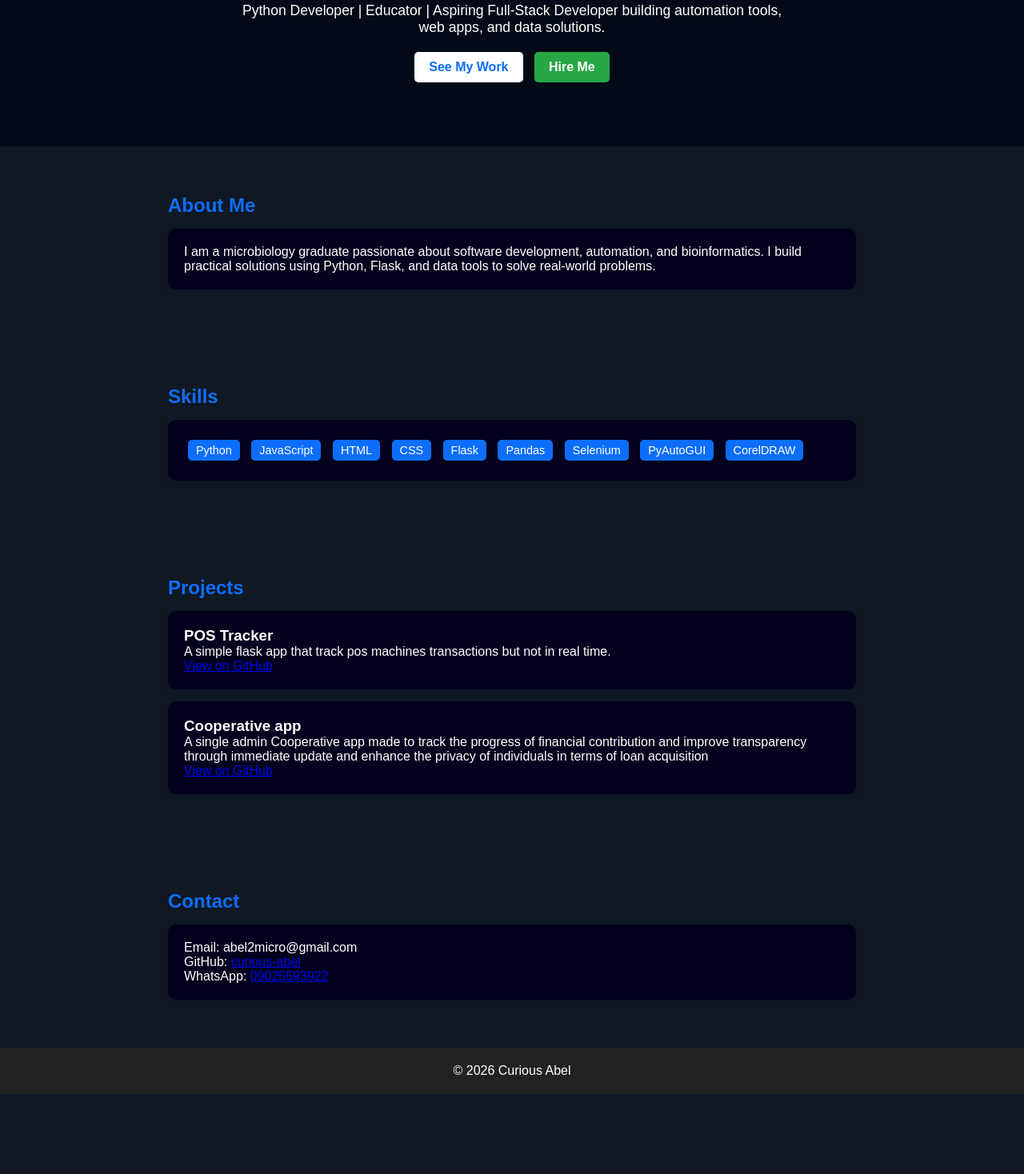
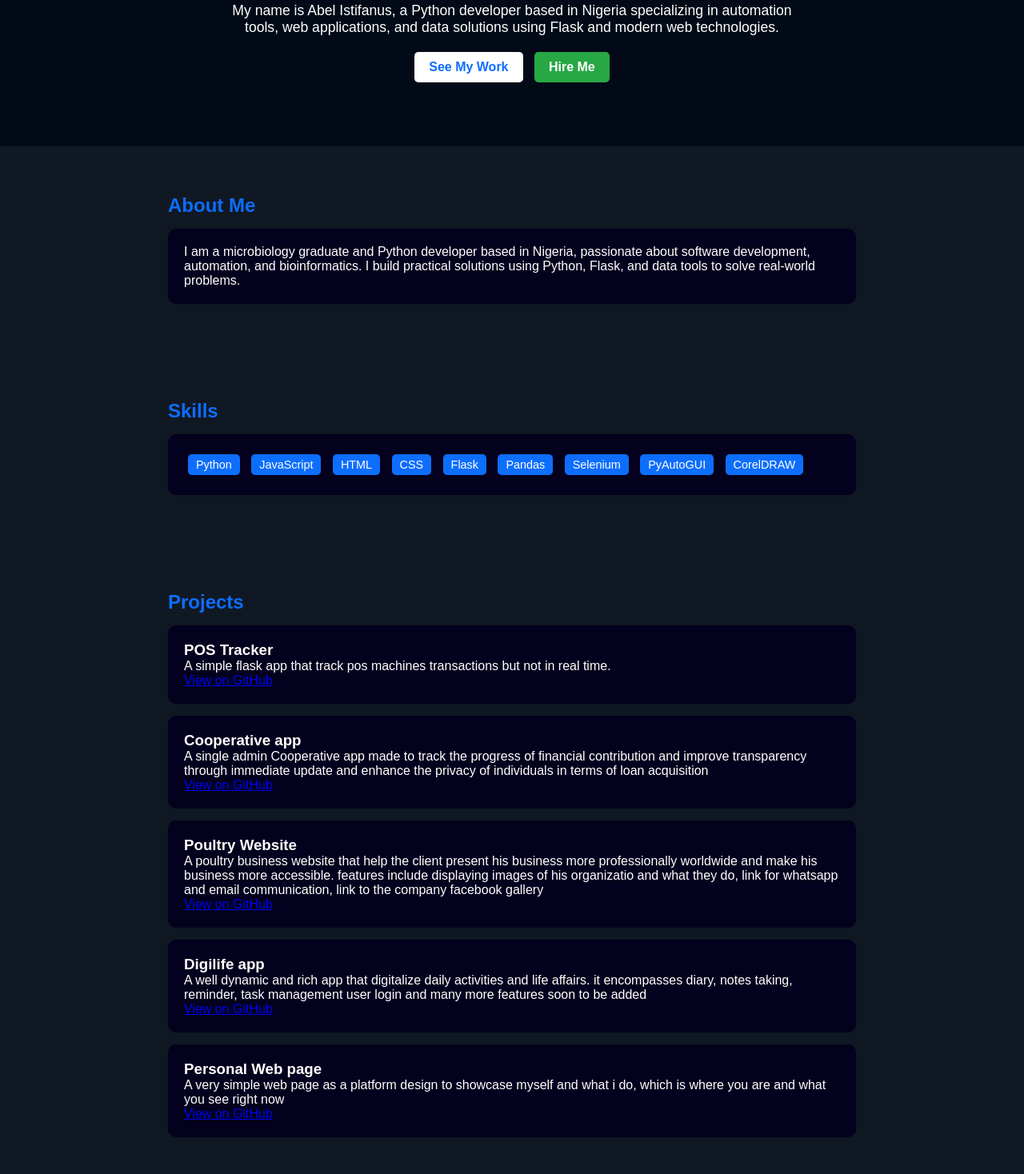
Before and after one commit to curious-abel/curious-abel.github.io, a plain HTML site: page index.html in a window 1280 px wide. Shown: the part 232-1700 px from the top of the page at 80% size. Before the commit the page ends 1600 px from the top, so only its background shows below. Drawn offline with Linux system fonts and the light colour scheme.

Commit message:
making site visible

```diff
--- a/index.html
+++ b/index.html
@@ -3,9 +3,19 @@
 <head>
   <meta charset="UTF-8" />
   <meta name="viewport" content="width=device-width, initial-scale=1.0"/>
-  <title>Abel Istifanus | Portfolio</title>
+
+  <title>Abel Istifanus | Python Developer Portfolio in Nigeria</title>
+
+  <meta name="description" content="Abel Istifanus is a Python developer in Kaduna, Nigeria building automation tools, web apps, and data solutions using Flask, Pandas, and JavaScript.">
+
+  <meta name="keywords" content="Python developer Kaduna, Nigeria, Flask developer, automation tools, web developer portfolio, Abel Istifanus">
+
+  <meta property="og:title" content="Abel Istifanus | Python Developer Portfolio">
+  <meta property="og:description" content="Python developer in Nigeria building automation tools and web apps.">
+  <meta property="og:type" content="website">
+  <meta property="og:url" content="https://curious-abel.github.io/">
+
   <link rel="stylesheet" href="css/style.css">
-
 </head>
 
 <body>
@@ -25,9 +35,9 @@
   <!-- HERO -->
   <header>
     <h1>Curious Abel</h1>
-    <p>
-      Python Developer | Educator | Aspiring Full-Stack Developer building automation tools, web apps, and data solutions.
-    </p>
+<p>
+  My name is Abel Istifanus, a Python developer based in Nigeria specializing in automation tools, web applications, and data solutions using Flask and modern web technologies.
+</p>
 
     <a href="#projects" class="btn btn-light">See My Work</a>
     <a href="#contact" class="btn btn-green">Hire Me</a>
@@ -37,10 +47,10 @@
   <section id="about">
     <h2>About Me</h2>
     <div class="card">
-      <p>
-        I am a microbiology graduate passionate about software development, automation, and bioinformatics.
-        I build practical solutions using Python, Flask, and data tools to solve real-world problems.
-      </p>
+ <p>
+  I am a microbiology graduate and Python developer based in Nigeria, passionate about software development, automation, and bioinformatics.
+  I build practical solutions using Python, Flask, and data tools to solve real-world problems.
+</p>
     </div>
   </section>
 
@@ -67,13 +77,31 @@
     <div class="card">
       <h3>POS Tracker</h3>
       <p>A simple flask app that track pos machines transactions but not in real time.</p>
-      <p><a href="https://github.com/curious-abel/POS-TRACKER">View on GitHub</a></p>
+      <p><a href="https://github.com/curious-abel/POS-TRACKER" aria-label="View POS Tracker project on GitHub">View on GitHub</a></p>
     </div>
 
     <div class="card">
       <h3>Cooperative app</h3>
       <p>A single admin Cooperative app made to track the progress of financial contribution and improve transparency through immediate update and enhance the privacy of individuals in terms of loan acquisition</p>
       <p><a href="https://github.com/curious-abel/Financial-Cooperative">View on GitHub</a></p>
+    </div>
+
+    <div class="card">
+      <h3>Poultry Website</h3>
+      <p>A poultry business website that help the client present his business more professionally worldwide and make his business more accessible. features include displaying images of his organizatio and what they do, link for whatsapp and email communication, link to the company facebook gallery</p>
+      <p><a href="https://github.com/curious-abel/Poultry-website">View on GitHub</a></p>
+    </div>
+
+        <div class="card">
+      <h3>Digilife app</h3>
+      <p>A well dynamic and rich app that digitalize daily activities and life affairs. it encompasses diary, notes taking, reminder, task management user login and many more features soon to be added</p>
+      <p><a href="https://github.com/curious-abel/DigiLife">View on GitHub</a></p>
+    </div>
+
+        <div class="card">
+      <h3>Personal Web page</h3>
+      <p>A very simple web page as a platform design to showcase myself and what i do, which is where you are and what you see right now</p>
+      <p><a href="https://github.com/curious-abel/curious-abel.github.io">View on GitHub</a></p>
     </div>
 
   </section>
```
